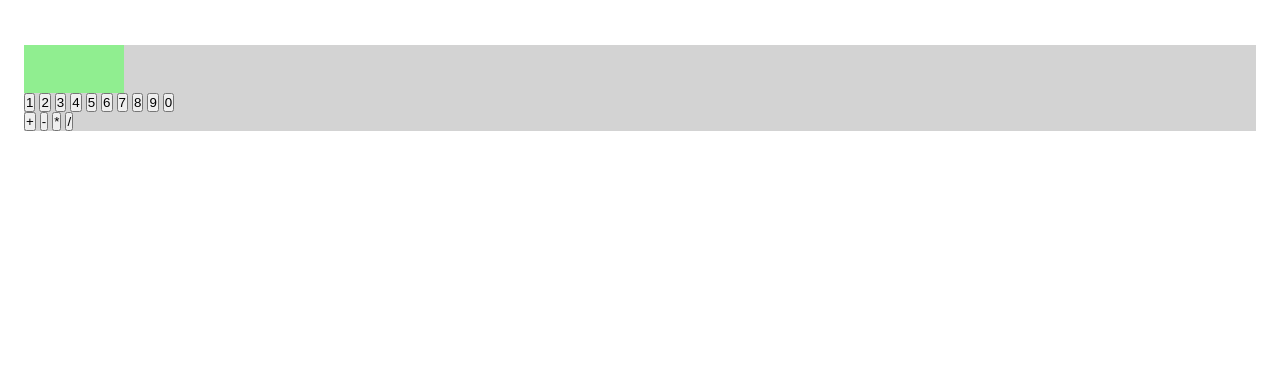
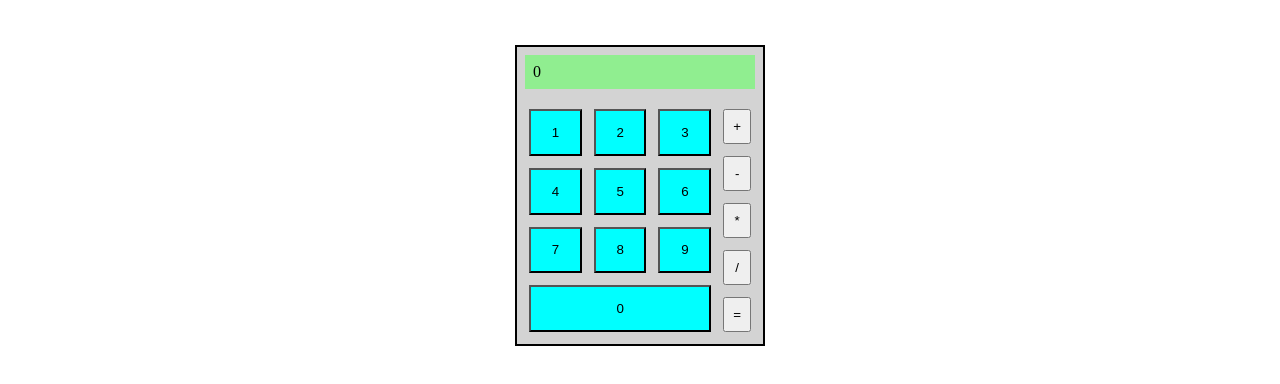
Before and after one commit to JollyJoker90/Odin-Calculator, a plain HTML site: page index.html in a window 1280 px wide. Shown: the part 64-448 px from the top of the page. Drawn offline with Linux system fonts and the light colour scheme.

Commit message:
added calculator HTML layout

```diff
--- a/index.html
+++ b/index.html
@@ -12,7 +12,7 @@
 <body>
     <h1 id="heading">Calculator</h1>
     <div class="container">
-        <div class="display"></div>
+        <div class="display">0</div>
         <div class="inputs">
             <div class="nums">
                 <button class="one">1</button>
@@ -31,6 +31,7 @@
                 <button class="sub">-</button>
                 <button class="mul">*</button>
                 <button class="div">/</button>
+                <button class="calc">=</button>
             </div>
         </div>
 
--- a/styles.css
+++ b/styles.css
@@ -1,7 +1,15 @@
+:root {
+    --container-width: 250px;
+    --button-gap: 12px;
+}
+
 * {
     margin: 0;
     padding: 0;
+    box-sizing: border-box;
 }
+
+html {}
 
 body {
     padding: 24px;
@@ -14,10 +22,48 @@ body {
 
 .container {
     background-color: lightgray;
+    display: flex;
+    flex-direction: column;
+    width: var(--container-width);
+    margin: 0 auto;
+    border: 2px solid black;
 }
 
 .display {
-    width: 100px;
-    height: 48px;
+    display: flex;
+    margin: 8px;
+    padding: 8px;
     background-color: lightgreen;
+    text-align: right;
 }
+
+.inputs {
+    display: flex;
+    gap: var(--button-gap);
+    margin: 12px;
+}
+
+.nums {
+    display: flex;
+    gap: var(--button-gap);
+    flex-wrap: wrap;
+}
+
+.nums button {
+    flex: 1 1 50px;
+    background-color: aqua;
+}
+
+.operators {
+    display: flex;
+    flex-direction: column;
+    gap: var(--button-gap);
+}
+
+.operators button {
+    flex: auto;
+}
+
+button {
+    padding: 8px;
+}
```
